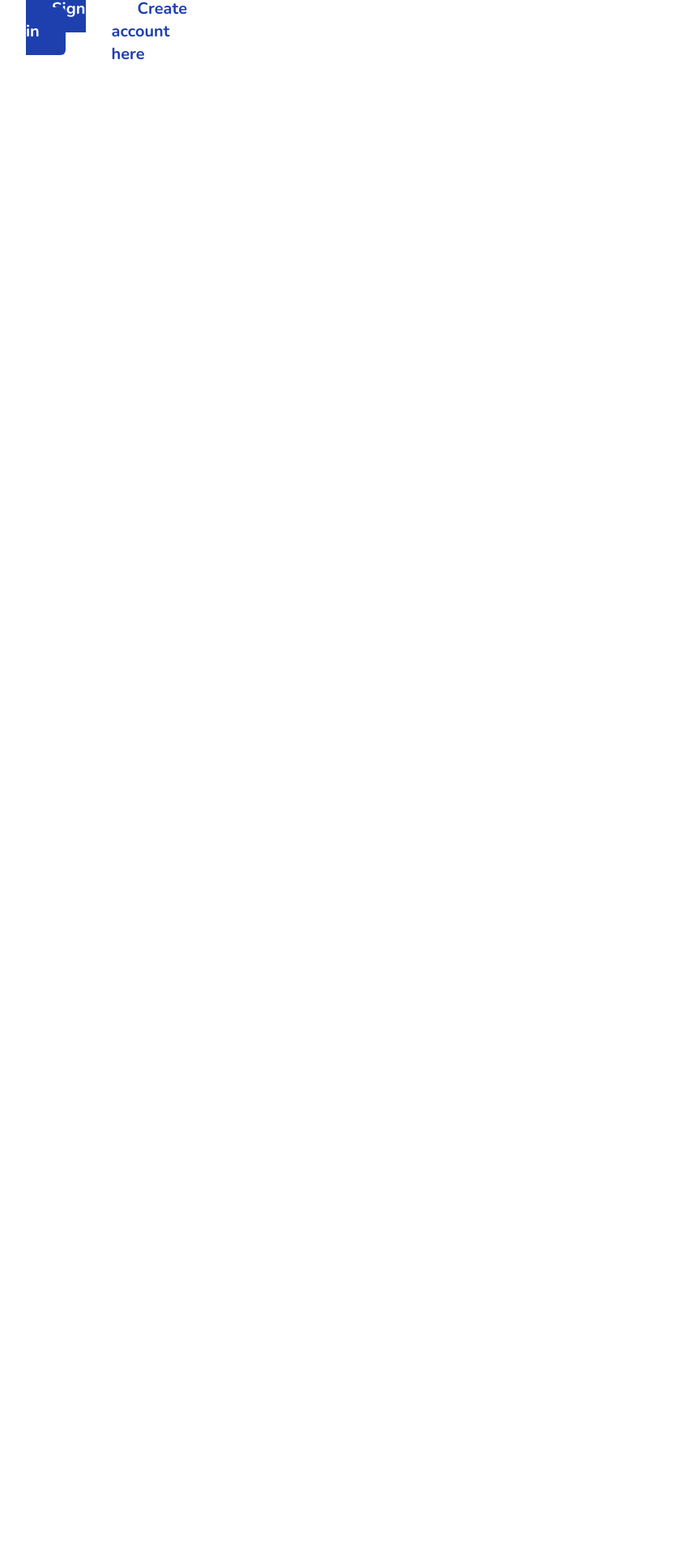
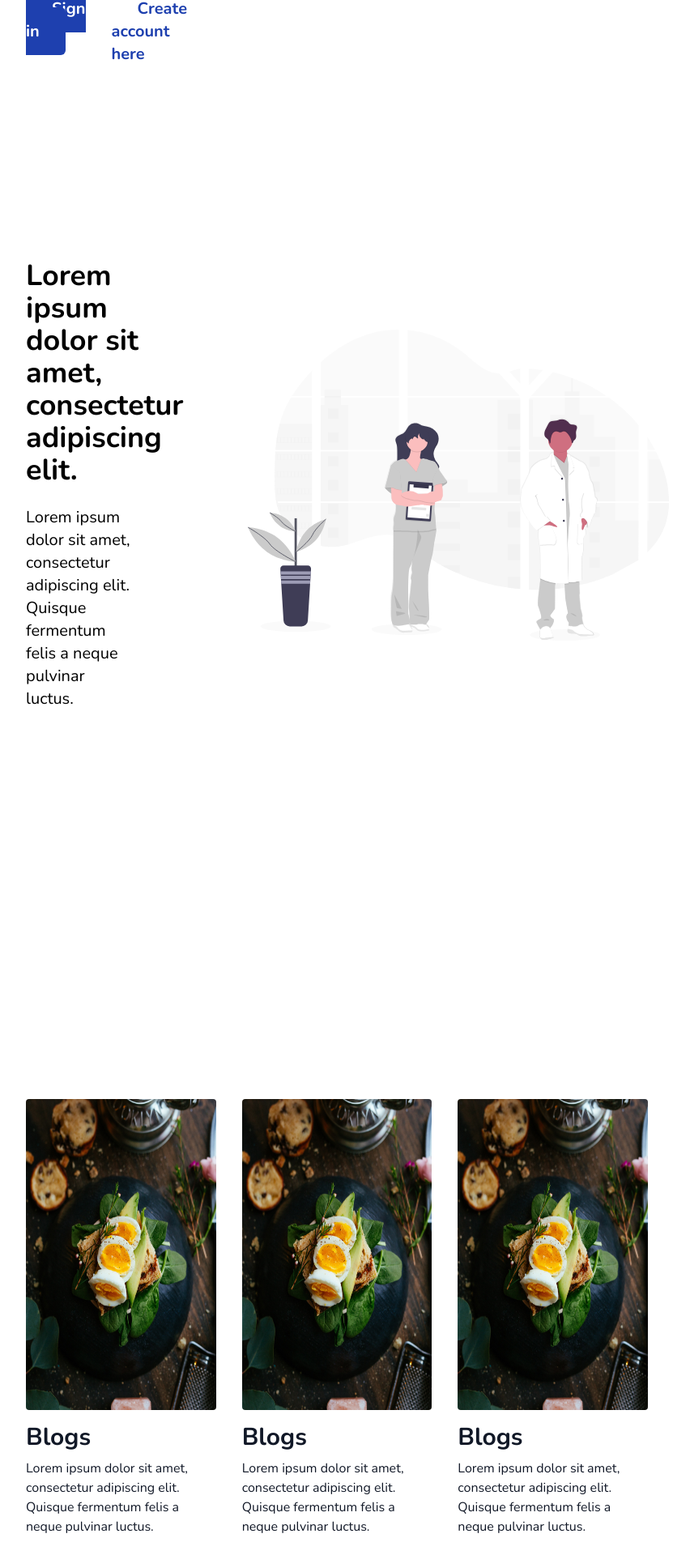
Before and after one commit to yeojaxr/GP2-GoCure, a React (Create React App) app: page / in a window 1280 px wide. Shown: the part 651-2571 px from the top of the page at 81% size, without its empty margins (224-1055 px from the left). Before the commit the page ends 812 px from the top, so only its background shows below. Built offline with nearby package versions, Linux system fonts and the light colour scheme.

Commit message:
nambah konten

```diff
--- a/src/App.jsx
+++ b/src/App.jsx
@@ -1,7 +1,7 @@
 import CallButton from "./components/CallButton";
 import CallText from "./components/CallText";
 import HeadImg from "./images/experts-header.svg";
-
+import FeatureCard from "./components/FeatureCard";
 import React from 'react'
 
 function App() {
@@ -25,6 +25,30 @@ function App() {
                 <img className="h-96" src={HeadImg} alt="" />
             </div>
 
+            <div className="py-60">
+                <div className="flex flex-row justify-between items-center gap-x-20">
+                    <div className="flex flex-col">
+                        <p className="text-4xl font-bold">
+                            Lorem ipsum dolor sit amet,
+                            consectetur adipiscing elit.
+                        </p>
+                        <p className="pt-6 text-xl mr-16">
+                            Lorem ipsum dolor sit amet, consectetur adipiscing elit.
+                            Quisque fermentum felis a neque pulvinar luctus.
+                        </p>
+                    </div>
+                    <img className="h-96" src={HeadImg} alt="" />
+                </div>
+            </div>
+
+            <div className="py-60">
+                <div className="flex flex-row justify-between items-center gap-x-8">
+                    <FeatureCard />
+                    <FeatureCard />
+                    <FeatureCard />
+                </div>
+            </div>
+
         </div>
     )
 }
--- a/src/components/FeatureCard.jsx
+++ b/src/components/FeatureCard.jsx
@@ -0,0 +1,23 @@
+import React from 'react'
+import ImageOne from '../images/food-1.jpg'
+
+const FeatureCard = () => {
+    return (
+        <div>
+            <div className="">
+                <img src={ImageOne} alt="egg" className="h-20 md:h-60 lg:h-96 rounded" />
+            </div>
+            <div className="py-4">
+                <div className="font-bold text-gray-900 text-3xl mb-2">
+                    Blogs
+                </div>
+                <p className="pb-2 text-gray-900 text-base">
+                    Lorem ipsum dolor sit amet, consectetur adipiscing elit.
+                    Quisque fermentum felis a neque pulvinar luctus.
+                </p>
+            </div>
+        </div>
+    )
+}
+
+export default FeatureCard
```
